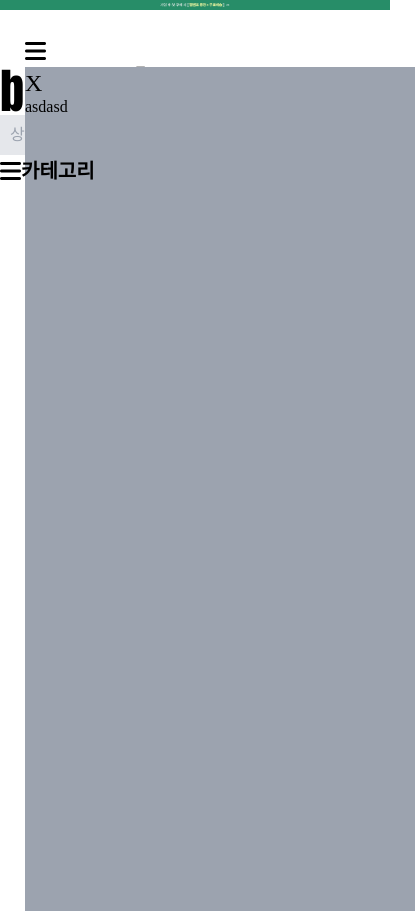
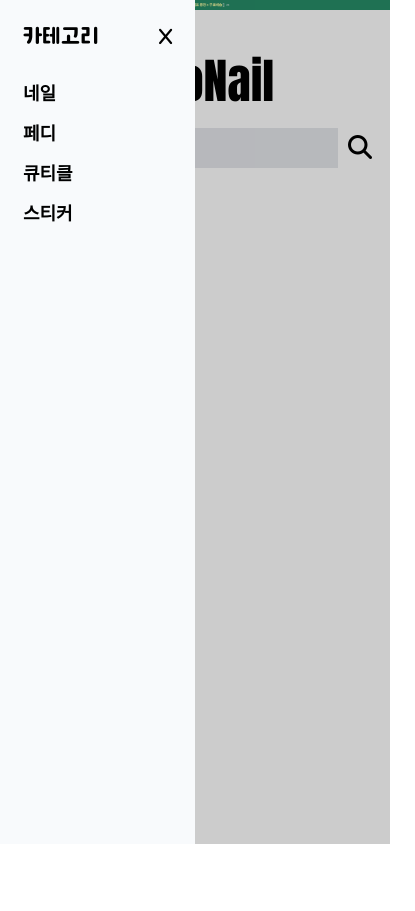
Before and after one commit to ProjectBaN/ProjectBaN, a React (Create React App) app in the folder client/: page / in a window 390 px wide. Both pictures are taken after a click on the button 35 px from the left and 51 px from the top of the page. Shown: the whole page, 415 px wide, since content can reach past the window. After the commit the page ends 844 px from the top, so only its background shows below. Built offline with nearby package versions, Linux system fonts and the light colour scheme; a web font is replaced by a local one.

Commit message:
Update-CategoryModal
tainwind theme수정

```diff
--- a/client/src/components/common/CategoryMenu/CategoryMenu.jsx
+++ b/client/src/components/common/CategoryMenu/CategoryMenu.jsx
@@ -5,7 +5,7 @@ import HeaderDropDownMenu from '../Header/HeaderDropDownMenu';
 function CategoryMenu() {
   return (
     <div className="dropdown dropDown relative flex  items-center hover:bg-black hover:text-white">
-      <i className="text-2xl fas fa-bars mr-PCsm"></i>
+      <i className="text-2xl fas fa-bars mr-MbSm"></i>
       <span className="text-xl font-bold">카테고리</span>
       <HeaderDropDownMenu />
     </div>
--- a/client/src/components/common/CategoryMenu/CategoryModal.jsx
+++ b/client/src/components/common/CategoryMenu/CategoryModal.jsx
@@ -8,7 +8,7 @@ function CategoryModal() {
     setModalOpen(true);
   };
   return (
-    <div>
+    <div className="absolute ">
       <button onClick={showModal}>
         <i className="text-2xl fas fa-bars mr-PCsm"></i>
       </button>
--- a/client/src/components/common/CategoryMenu/MobileCategoryMenu.jsx
+++ b/client/src/components/common/CategoryMenu/MobileCategoryMenu.jsx
@@ -1,17 +1,23 @@
 import React from 'react';
+import { Link } from 'react-router-dom';
+import HeaderMenu from '../Header/HeaderMenu';
 
 function MobileCategoryMenu({ setModalOpen }) {
   const closeModal = () => {
     setModalOpen(false);
   };
   return (
-    <div className="w-full h-full absolute bg-gray-400  ">
-      <button onClick={closeModal} className="text-2xl flex justify-end">
-        X
-      </button>
-      <div className=" ">asdasd</div>
-      <div className=""></div>
-      <div className=""></div>
+    <div className=" w-full h-full fixed top:0 bottom-0 left-0 right-0 bg-black/20">
+      <div className="w-2/4 h-full bg-slate-50 transition-transform ">
+        <div className="flex flex-row justify-between gap-MbSm p-MbMedium text-xl">
+          <h3 className=" font-bold font-subtitle text-xl ">카테고리</h3>
+          <button onClick={closeModal} className="">
+            <i className="fa-solid fa-x fa-sm"></i>
+          </button>
+        </div>
+
+        <HeaderMenu />
+      </div>
     </div>
   );
 }
--- a/client/src/components/common/Header/Header.jsx
+++ b/client/src/components/common/Header/Header.jsx
@@ -11,23 +11,23 @@ import CategoryModal from '../CategoryMenu/CategoryModal';
 
 function Header() {
   return (
-    <header className=" w-full ">
+    <header className="w-full ">
       <HeaderEventBanner />
-      <div className="mt-MbMedium ml-MbMedium ">
+      <div className="p-3 md:hidden ">
         <CategoryModal />
       </div>
-      <div className="xsContainer smContainer ">
+      <div className="flex flex-col justify-center items-center gap-MbMedium mt-MbMedium md:flex md:flex-row">
         <HomeLogo />
         <HeaderSearchForm />
-        <div className=" hidden md:hidden lg:block xl:block">
+        <div className=" hidden md:block lg:block xl:block">
           <HeaderSideMenu />
         </div>
-        <div className="hidden sm:block md:block lg:hidden xl:hidden">
+        <div className="hidden  md:hidden lg:hidden xl:hidden">
           <HeaderButtonIcons />
         </div>
       </div>
-      <div className="xs:flex xs:flex-row xs:justify-center xs:items-center xs:gap-MbMedium xs:mt-MbSm">
-        <div className="xs:hidden flex flex-row ">
+      <div className="flex flex-row justify-center items-center gap-MbMedium mt-MbSm">
+        <div className="hidden flex flex-row items-center gap-MbMedium ">
           <CategoryMenu />
           <HeaderMenu />
         </div>
--- a/client/src/components/common/Header/HeaderMenu.jsx
+++ b/client/src/components/common/Header/HeaderMenu.jsx
@@ -3,11 +3,19 @@ import { Link } from 'react-router-dom';
 
 function HeaderMenu() {
   return (
-    <div className="flex gap-MbSm text-base ">
-      <Link to="/">네일</Link>
-      <Link to="/">페디</Link>
-      <Link to="/">큐티클</Link>
-      <Link to="/">스티커</Link>
+    <div className="w-full flex flex-col font-contents font-bold">
+      <Link to="/" className="pl-MbMedium h-MbBase flex items-center hover:bg-gray-200 text-lg">
+        네일
+      </Link>
+      <Link to="/" className="pl-MbMedium h-MbBase flex items-center  hover:bg-gray-200 text-lg">
+        페디
+      </Link>
+      <Link to="/" className="pl-MbMedium h-MbBase flex items-center  hover:bg-gray-200 text-lg">
+        큐티클
+      </Link>
+      <Link to="/" className="pl-MbMedium h-MbBase flex items-center  hover:bg-gray-200 text-lg">
+        스티커
+      </Link>
     </div>
   );
 }
--- a/client/src/index.css
+++ b/client/src/index.css
@@ -5,11 +5,11 @@
 .card {
   @apply shadow-customShadow rounded-sm border border-solid border-gray-200;
 }
-.xsContainer {
-  @apply xs:flex xs:flex-col xs:justify-center xs:items-center xs:mt-MbSm;
+.mdContainer {
+  @apply md:flex md:flex-col md:justify-center md:items-center;
 }
 .smContainer {
-  @apply sm:flex sm:flex-row sm:gap-MbMedium;
+  @apply sm:flex sm:flex-col sm:justify-center sm:items-center sm:gap-MbMedium sm:mt-MbMedium;
 }
 
 .dropDown:hover .dropDownMenu {
--- a/client/tailwind.config.js
+++ b/client/tailwind.config.js
@@ -33,7 +33,7 @@ module.exports = {
         PcMd: '25px',
         PcBase: '45px',
         MbSm: '10px',
-        MbMedium: '25px',
+        MbMedium: '23px',
         MbBase: '40px',
       },
       maxWidth: {
```
